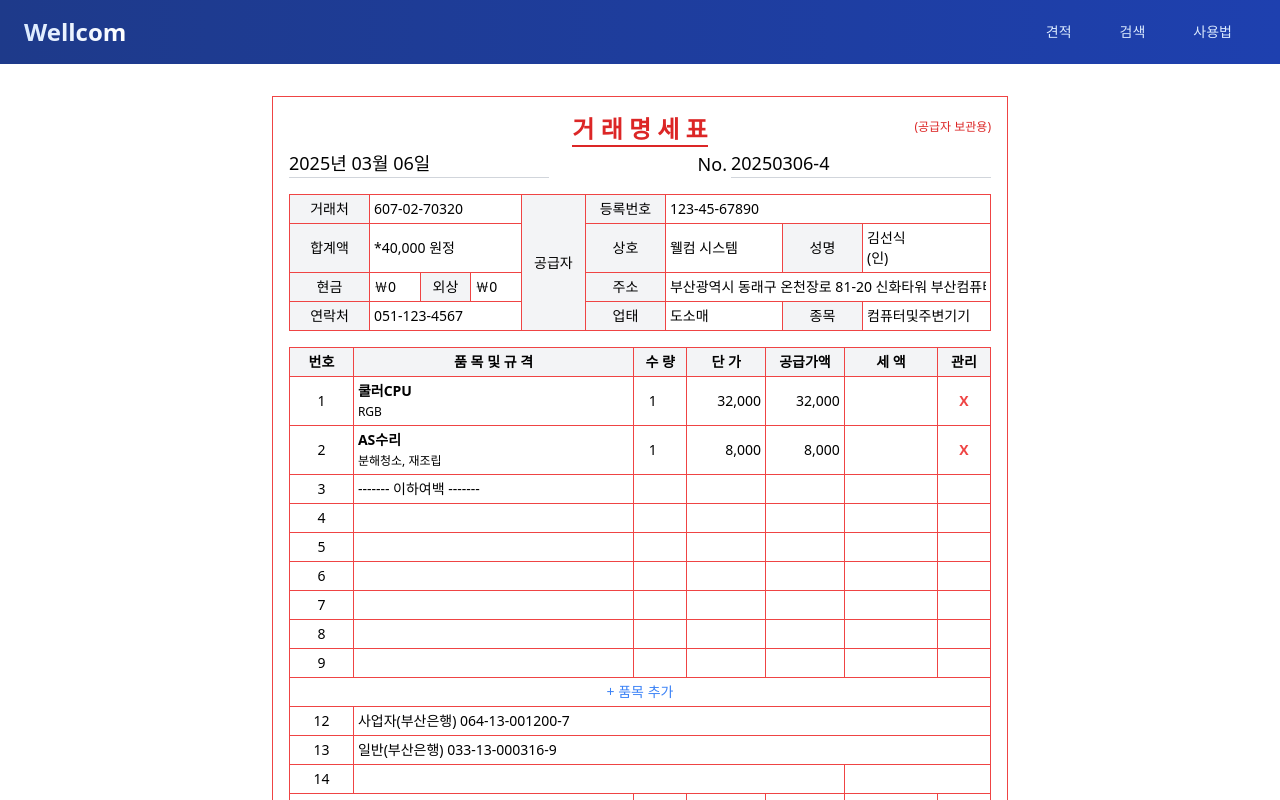
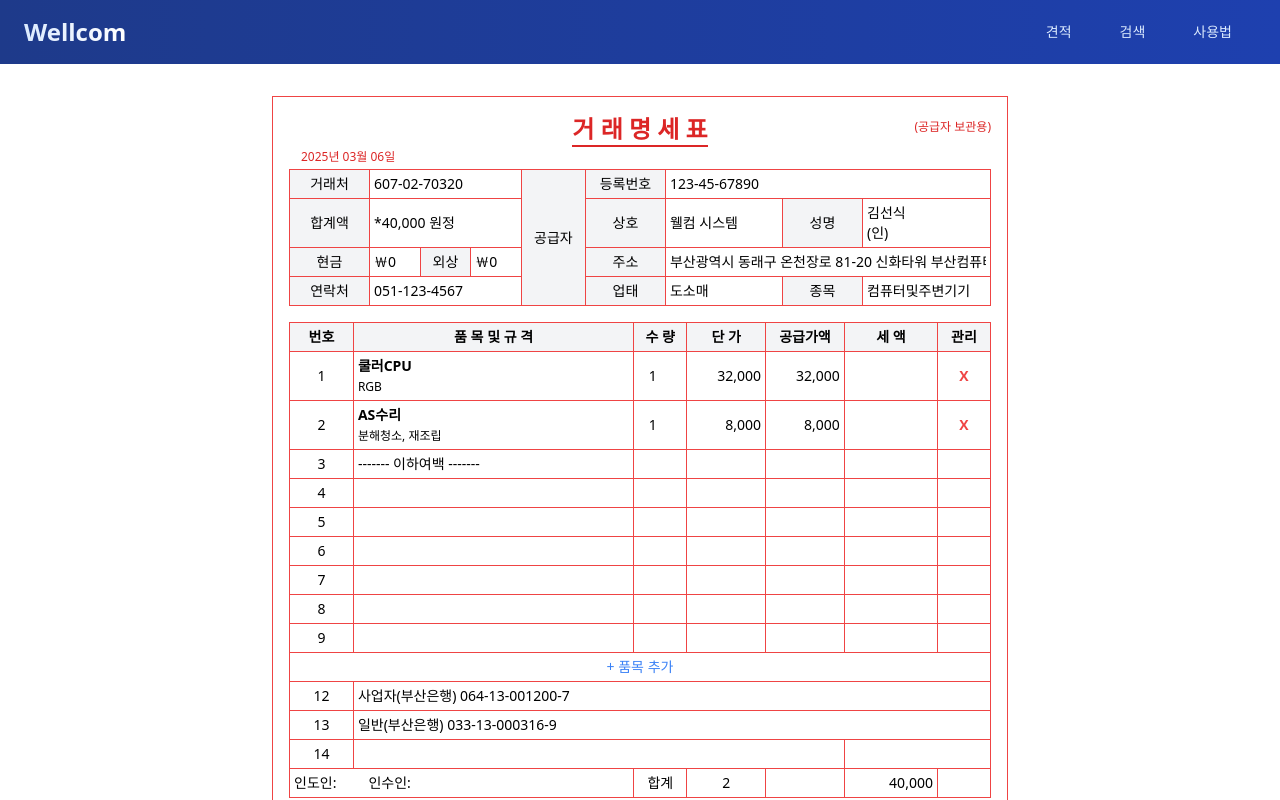
Before and after one commit to kcj980/wellcompro, a Next.js app: page /quote/statement in a window 1280 px wide. Shown: the top 800 px of the page. Built offline with nearby package versions, Linux system fonts and the light colour scheme.

Commit message:
거래명세표 임시저장2

```diff
--- a/app/quote/statement/page.js
+++ b/app/quote/statement/page.js
@@ -140,24 +140,14 @@ export default function Statement() {
         </div>
 
         {/* 날짜 및 번호 */}
-        <div className="mb-4" style={{ display: 'flex', justifyContent: 'space-between' }}>
+        <div className="mb-1 ml-3" style={{ display: 'flex', justifyContent: 'space-between' }}>
           <input
             type="text"
             name="date"
             value={invoiceData.date}
             onChange={handleChange}
-            className="text-lg border-b border-gray-300 focus:outline-none focus:border-blue-500"
+            className="text-xs text-red-600 focus:outline-none focus:border-blue-500"
           />
-          <div className="flex items-center">
-            <span className="text-lg mr-1">No.</span>
-            <input
-              type="text"
-              name="invoiceNumber"
-              value={invoiceData.invoiceNumber}
-              onChange={handleChange}
-              className="text-lg border-b border-gray-300 focus:outline-none focus:border-blue-500"
-            />
-          </div>
         </div>
 
         {/* 상단 정보 테이블 */}
```
